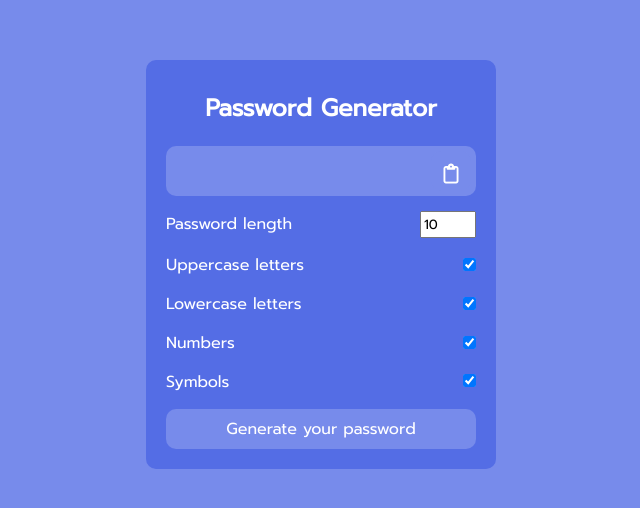
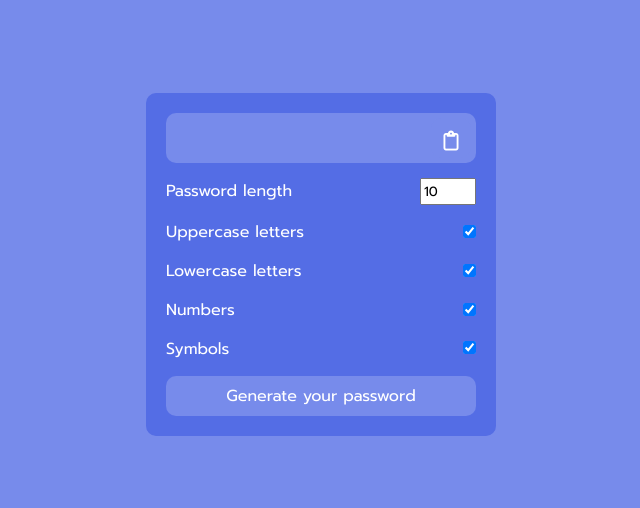
Before and after one commit to alexis-andriopoulos/Password-Generator, a plain HTML site: page index.html in a window 1280 px wide. Shown: the part 144-652 px from the top of the page, without its empty margins (319-959 px from the left). Drawn offline with Linux system fonts and the light colour scheme.

Commit message:
Update index.html

```diff
--- a/index.html
+++ b/index.html
@@ -15,7 +15,6 @@
 
 <body>
 <div class="container">
-	<h2>Password Generator</h2>
 	<div class="result-container">
 		<span id="result"></span>
 		<button class="btn" id="clipboard">
```
